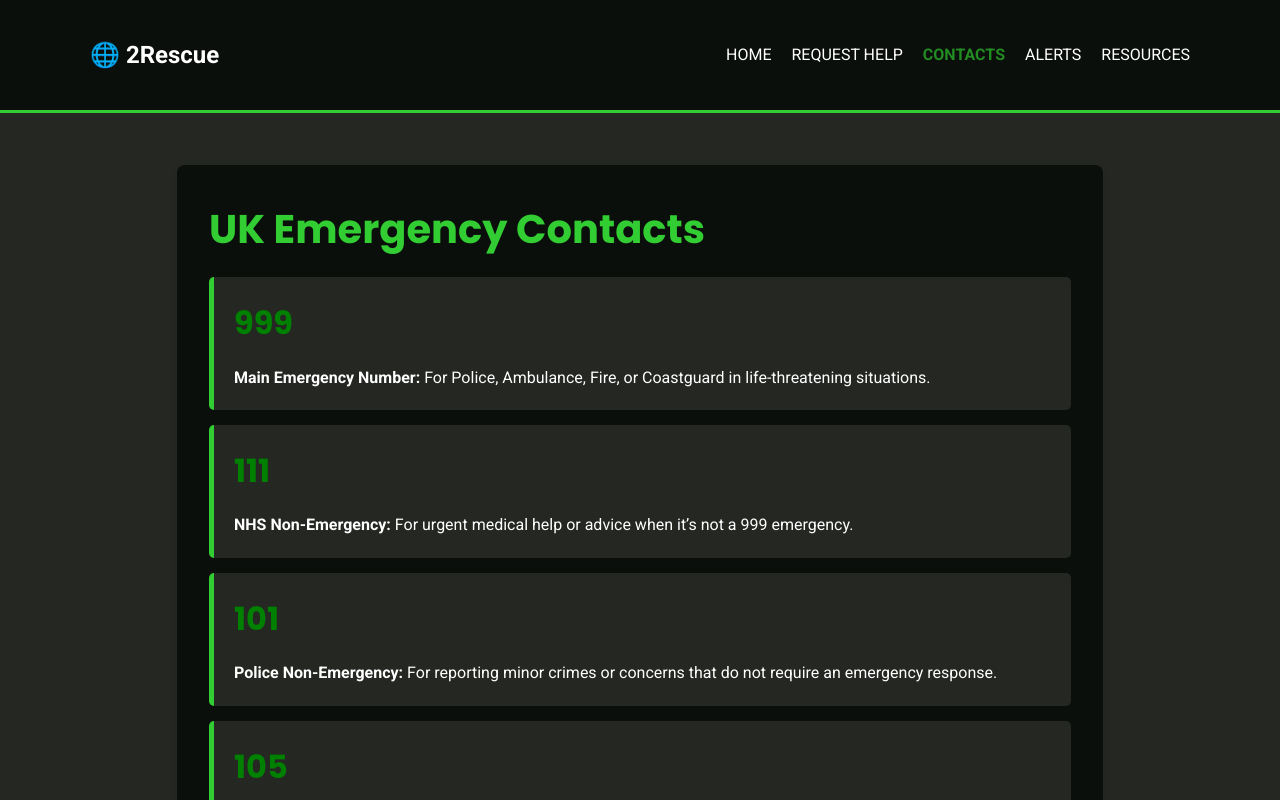
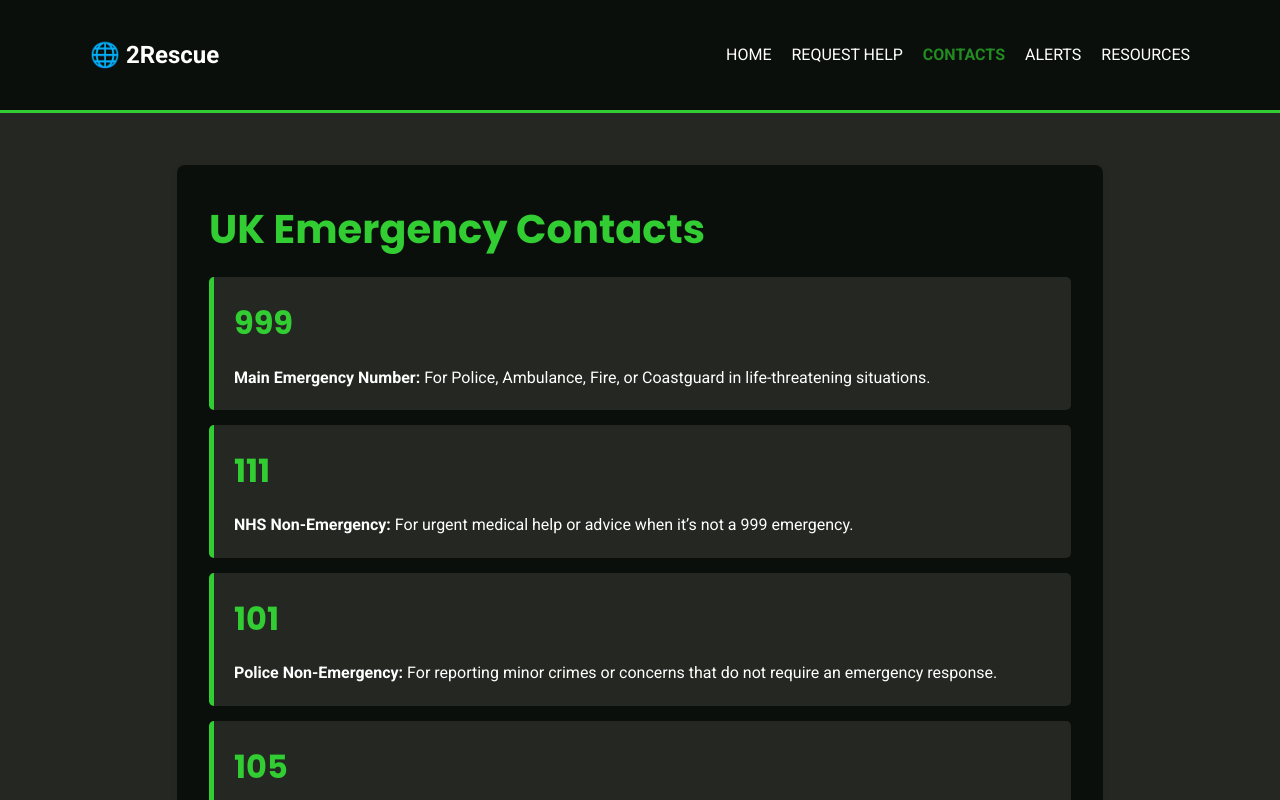
Before and after one commit to amiraTech/2Rescue, a React (Vite) app in the folder 2rescue/: page /contacts in a window 1280 px wide. Shown: the top 800 px of the page. Built offline with nearby package versions, Linux system fonts and the light colour scheme; no server answers.

Commit message:
18/07/2025

```diff
--- a/2rescue/src/App.css
+++ b/2rescue/src/App.css
@@ -45,12 +45,12 @@ body {
   transition: background-color 0.3s ease;
 }
 .btn-primary:hover {
-  background: #176c17;
+  background: #0e3f0e;
 }
 
 .btn-secondary {
   display: inline-block;
-  background: #3498db;
+  background: #1a761a;
   color: #fff;
   padding: 10px 20px;
   text-decoration: none;
@@ -127,7 +127,7 @@ form input, form textarea, form select {
   border-left: 5px solid #32CD32;
 }
 .contact-item h2 {
-  color: green;
+  color: #32CD32;
   margin-top: 0;
 }
 
```
